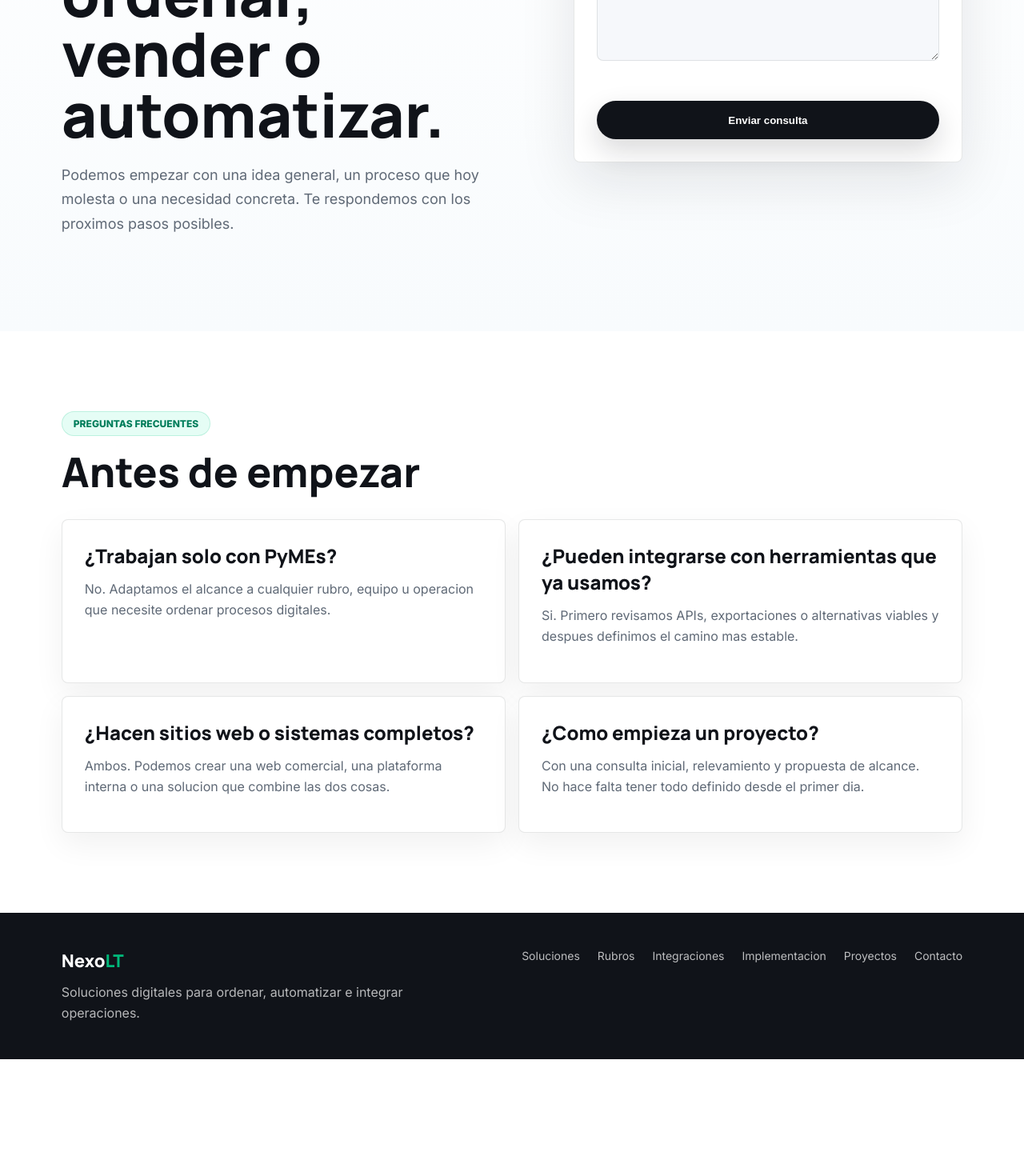
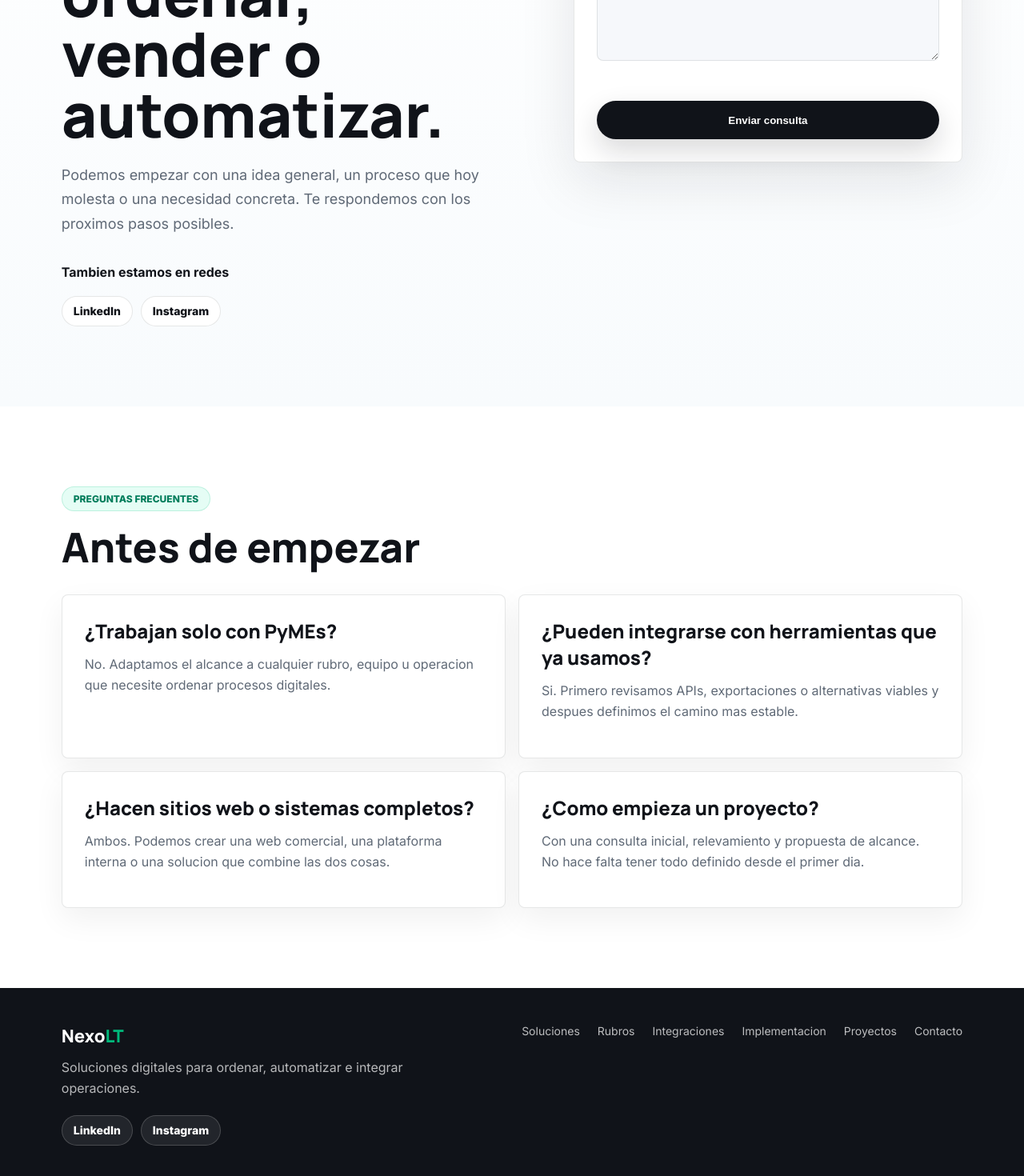
Before and after one commit to LucasT27/NexoLT, a Next.js app: page /contacto in a window 1280 px wide. Shown: the part 438-1908 px from the top of the page at 80% size. Before the commit the page ends 1762 px from the top, so only its background shows below. Built offline with nearby package versions, Linux system fonts and the light colour scheme.

Commit message:
feat: add social profile links

```diff
--- a/src/app/components.tsx
+++ b/src/app/components.tsx
@@ -9,6 +9,11 @@ export const navItems = [
   ['Integraciones', '/integraciones'],
   ['Implementacion', '/implementacion'],
   ['Proyectos', '/proyectos']
+] as const;
+
+export const socialLinks = [
+  ['LinkedIn', 'https://www.linkedin.com/in/nexo-lt-8b2152410'],
+  ['Instagram', 'https://www.instagram.com/nexolt.ar/']
 ] as const;
 
 export function SiteHeader() {
@@ -39,6 +44,13 @@ export function SiteFooter() {
           Nexo<span>LT</span>
         </Link>
         <p>Soluciones digitales para ordenar, automatizar e integrar operaciones.</p>
+        <div className="social-links" aria-label="Redes sociales">
+          {socialLinks.map(([label, href]) => (
+            <a key={href} href={href} target="_blank" rel="noreferrer">
+              {label}
+            </a>
+          ))}
+        </div>
       </div>
       <nav aria-label="Navegacion secundaria">
         {navItems.map(([label, href]) => (
--- a/src/app/contacto/page.tsx
+++ b/src/app/contacto/page.tsx
@@ -1,4 +1,5 @@
 import { Metadata } from 'next';
+import { socialLinks } from '../components';
 import { ContactForm } from '../contact-form';
 import { faqs } from '../data';
 
@@ -18,6 +19,16 @@ export default function ContactoPage() {
             Podemos empezar con una idea general, un proceso que hoy molesta o una necesidad
             concreta. Te respondemos con los proximos pasos posibles.
           </p>
+          <div className="contact-social">
+            <strong>Tambien estamos en redes</strong>
+            <div className="social-links">
+              {socialLinks.map(([label, href]) => (
+                <a key={href} href={href} target="_blank" rel="noreferrer">
+                  {label}
+                </a>
+              ))}
+            </div>
+          </div>
         </div>
         <ContactForm />
       </section>
--- a/src/app/globals.css
+++ b/src/app/globals.css
@@ -629,6 +629,32 @@ h3 {
   line-height: 1.6;
 }
 
+.social-links {
+  display: flex;
+  flex-wrap: wrap;
+  gap: 10px;
+  margin-top: 20px;
+}
+
+.social-links a {
+  display: inline-flex;
+  align-items: center;
+  min-height: 38px;
+  padding: 0 14px;
+  border: 1px solid var(--border);
+  border-radius: 999px;
+  background: #fff;
+  color: var(--ink);
+  font-size: 14px;
+  font-weight: 800;
+}
+
+.site-footer .social-links a {
+  border-color: rgba(255, 255, 255, 0.18);
+  background: rgba(255, 255, 255, 0.08);
+  color: #fff;
+}
+
 .site-footer nav {
   display: flex;
   flex-wrap: wrap;
@@ -636,6 +662,15 @@ h3 {
   gap: 16px 22px;
   color: rgba(255, 255, 255, 0.72);
   font-size: 14px;
+}
+
+.contact-social {
+  margin-top: 34px;
+}
+
+.contact-social strong {
+  display: block;
+  margin-bottom: 12px;
 }
 
 .contact-form {
```
